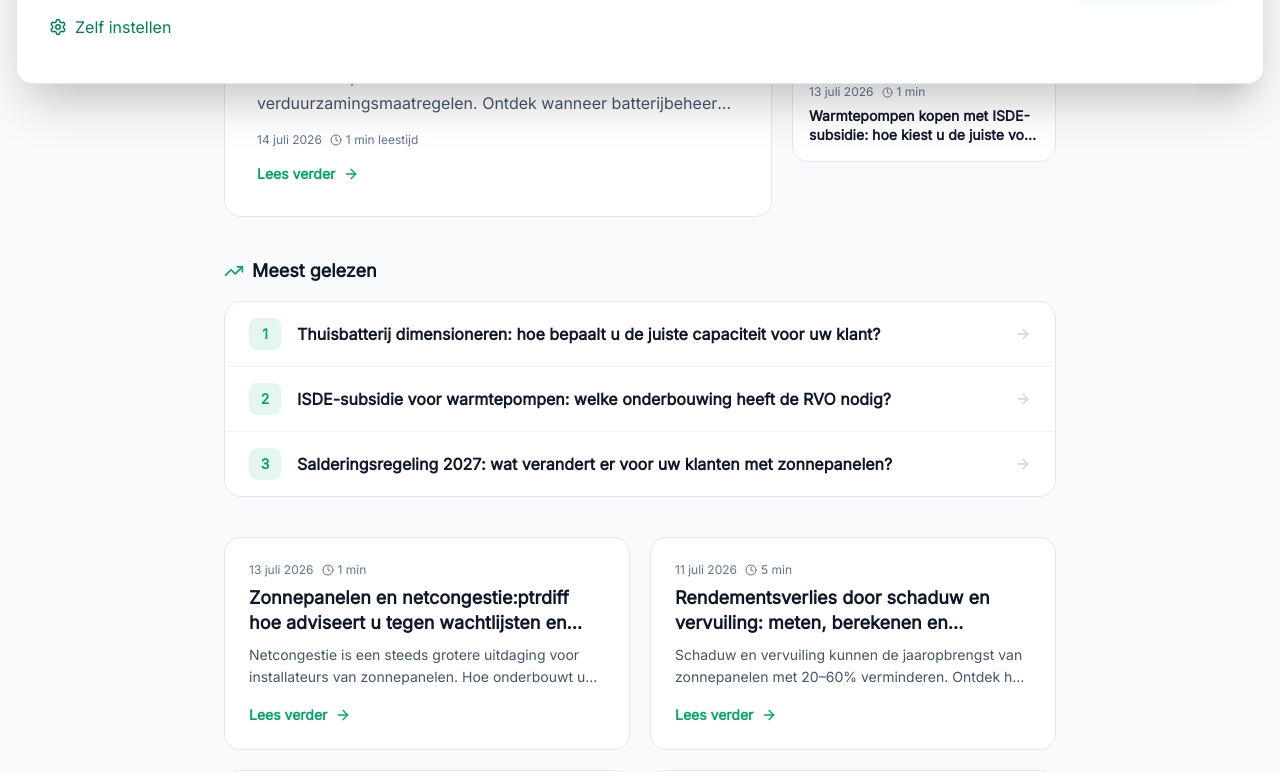
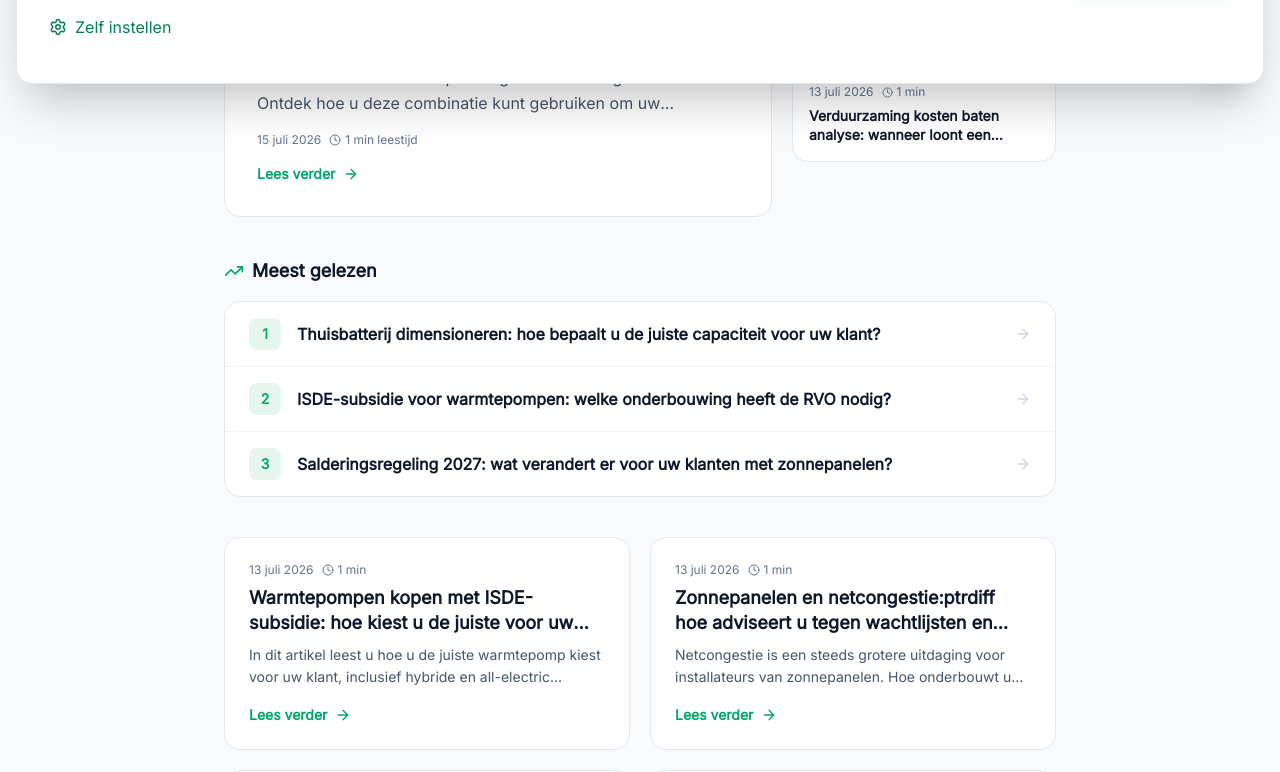
Before and after one commit to EnerCalculatie/website, a React (Vite) app: page /blog in a window 1280 px wide. Shown: the part 700-1472 px from the top of the page. Built offline with nearby package versions, Linux system fonts and the light colour scheme.

Commit message:
feat: kennisbank-artikel toevoegen - zonnepanelen-warmtepomp-combinatie

```diff
--- a/ai-context/content-log.json
+++ b/ai-context/content-log.json
@@ -108,5 +108,15 @@
     "geoScore": 90,
     "status": "generated",
     "publicationStatus": "pending-deploy"
+  },
+  {
+    "date": "2026-07-15",
+    "topic": "Zonnepanelen en warmtepomp: de ideale combinatie voor een optimaal verduurzamingspakket",
+    "slug": "zonnepanelen-warmtepomp-combinatie",
+    "model": "meta-llama/llama-3.3-70b-instruct",
+    "seoScore": 90,
+    "geoScore": 80,
+    "status": "generated",
+    "publicationStatus": "pending-deploy"
   }
 ]
--- a/ai-context/content-plan.json
+++ b/ai-context/content-plan.json
@@ -17,8 +17,11 @@
     "intent": "informatief",
     "priority": 8,
     "slug": "hoe-combineert-u-zonnepanelen-met-een-warmtepomp-voor-een-optimaal-verduurzamingspakket",
-    "status": "planned",
-    "createdAt": "2026-07-14T07:12:51.490Z"
+    "status": "generated",
+    "createdAt": "2026-07-14T07:12:51.490Z",
+    "generatedSlug": "zonnepanelen-warmtepomp-combinatie",
+    "generatedAt": "2026-07-15T06:09:13.118Z",
+    "seoGeoScore": 85
   },
   {
     "title": "Hoe kunnen installateurs hun klanten helpen bij het aanvragen van de ISDE-subsidie voor warmtepompen: een stap-voor-stap gids",
--- a/src/App.tsx
+++ b/src/App.tsx
@@ -86,6 +86,7 @@ const WarmtepompenKopenIsdeSubsidieArticle = lazyRoute('/blog/warmtepompen-kopen
 const ZonnepanelenNetcongestieAdviesArticle = lazyRoute('/blog/zonnepanelen-netcongestie-advies', () => import('./components/blog/ZonnepanelenNetcongestieAdviesArticle').then(m => ({ default: m.ZonnepanelenNetcongestieAdviesArticle })));
 const ThuisbatterijNetaansluitingCapaciteitArticle = lazyRoute('/blog/thuisbatterij-netaansluiting-capaciteit', () => import('./components/blog/ThuisbatterijNetaansluitingCapaciteitArticle').then(m => ({ default: m.ThuisbatterijNetaansluitingCapaciteitArticle })));
 const ThuisbatterijVergelijkingMerkenEnTypenArticle = lazyRoute('/blog/thuisbatterij-vergelijking-merken-en-typen', () => import('./components/blog/ThuisbatterijVergelijkingMerkenEnTypenArticle').then(m => ({ default: m.ThuisbatterijVergelijkingMerkenEnTypenArticle })));
+const ZonnepanelenWarmtepompCombinatieArticle = lazyRoute('/blog/zonnepanelen-warmtepomp-combinatie', () => import('./components/blog/ZonnepanelenWarmtepompCombinatieArticle').then(m => ({ default: m.ZonnepanelenWarmtepompCombinatieArticle })));
 
 // Eén gedeelde module voor de vijf rekentool-landingspagina's; per pad een
 // eigen lazy component die de juiste slug doorgeeft.
@@ -190,6 +191,7 @@ export function AppContent() {
             <Route path="/blog/zonnepanelen-netcongestie-advies" element={<ZonnepanelenNetcongestieAdviesArticle />} />
             <Route path="/blog/thuisbatterij-netaansluiting-capaciteit" element={<ThuisbatterijNetaansluitingCapaciteitArticle />} />
             <Route path="/blog/thuisbatterij-vergelijking-merken-en-typen" element={<ThuisbatterijVergelijkingMerkenEnTypenArticle />} />
+            <Route path="/blog/zonnepanelen-warmtepomp-combinatie" element={<ZonnepanelenWarmtepompCombinatieArticle />} />
             <Route path="/rekentool-zonnepanelen" element={<ZonnepanelenLanding />} />
             <Route path="/rekentool-thuisbatterij" element={<ThuisbatterijLanding />} />
             <Route path="/rekentool-warmtepomp" element={<WarmtepompLanding />} />
--- /dev/null
+++ b/src/components/blog/ZonnepanelenWarmtepompCombinatieArticle.tsx
@@ -0,0 +1,22 @@
+import { SEO } from '../SEO';
+import { BlogPostLayout } from './BlogPostLayout';
+import { blogPosts } from '../../content/blogPosts';
+
+const post = blogPosts.find((p) => p.slug === 'zonnepanelen-warmtepomp-combinatie')!;
+
+export function ZonnepanelenWarmtepompCombinatieArticle() {
+
+  return (
+    <>
+      <SEO
+        title={`${post.title} | EnerCalculatie`}
+        description={post.description}
+        canonical={`https://www.enercalculatie.nl/blog/${post.slug}`}
+      />
+
+      <BlogPostLayout post={post}>
+<p className="text-slate-700 leading-relaxed mb-4">Een combinatie van zonnepanelen en warmtepompen biedt een efficiënte en duurzame oplossing voor uw energiebehoeften. De zonnepanelen genereren elektriciteit uit zonlicht, terwijl de warmtepomp warmte uit de lucht of bodem haalt om uw woning te verwarmen. Deze combinatie kan uw energierekening verlagen en uw ecologische voetafdruk reduceren.</p><h2 className="text-xl md:text-2xl font-bold text-slate-800 mt-8 mb-4">Voordelen van de combinatie</h2><p className="text-slate-700 leading-relaxed mb-4">De combinatie van zonnepanelen en warmtepompen biedt een hogere energie-efficiëntie en een lagere energierekening. Bovendien kunt u gebruik maken van subsidies en premies om de investering te financieren.</p><h2 className="text-xl md:text-2xl font-bold text-slate-800 mt-8 mb-4">Hoe EnerCalculatie hiermee omgaat</h2><p className="text-slate-700 leading-relaxed mb-4">EnerCalculatie biedt een geïntegreerde oplossing voor zonnepanelen en warmtepompen. Onze experten ontwerpen en installeren een systeem dat is afgestemd op uw specifieke energiebehoeften en de omvang van uw woning. Meer informatie over <a href="/rekentool-zonnepanelen" className="text-brand-primary-text font-semibold hover:underline">zonnepanelen</a> en <a href="/rekentool-warmtepomp" className="text-brand-primary-text font-semibold hover:underline">warmtepompen</a> vindt u op onze website.</p>
+      </BlogPostLayout>
+    </>
+  );
+}
--- a/src/content/blogPosts.ts
+++ b/src/content/blogPosts.ts
@@ -523,4 +523,29 @@ export const blogPosts: BlogPostMeta[] = [
       { question: 'Waarom is een onderbouwd advies belangrijk voor mijn klant?', answer: 'Een onderbouwd advies zorgt ervoor dat uw klant de juiste keuze maakt en niet voor verrassingen komt te staan. Het advies moet zijn gebaseerd op de specifieke situatie van de klant en rekening houden met factoren als het verbruik, de opbrengst van de zonnepanelen en de financieringsmogelijkheden.' },
     ],
   },
+  {
+    slug: 'zonnepanelen-warmtepomp-combinatie',
+    readingTimeMinutes: 1,
+    title: 'Zonnepanelen en warmtepomp: de ideale combinatie voor een optimaal verduurzamingspakket',
+    description:
+      'Ontdek hoe u zonnepanelen en warmtepompen combineert voor een efficiënt verduurzamingspakket. Leer over de voordelen en vereisten voor een optimale combinatie.',
+    date: '2026-07-15',
+    excerpt:
+      'Een combinatie van zonnepanelen en warmtepompen biedt een efficiënte en duurzame oplossing voor uw energiebehoeften. Ontdek hoe u deze combinatie kunt gebruiken om uw energierekening te verlagen en uw ecologische voetafdruk te reduceren.',
+    tags: ['Zonnepanelen', 'Warmtepompen', 'Verduurzamingspakket', 'Installatiebranche'],
+    keyPoints: [
+      'Zonnepanelen en warmtepompen kunnen worden gecombineerd voor een efficiënt verduurzamingspakket',
+      'De combinatie biedt een hogere energie-efficiëntie en een lagere energierekening',
+      'Het is belangrijk om de juiste grootte en type warmtepomp te kiezen voor uw zonnepanelen-installatie',
+      'Een professioneel ontwerp en installatie zijn essentieel voor een optimale combinatie',
+    ],
+    category: 'Zonnepanelen',
+    faq: [
+      { question: 'Wat zijn de voordelen van het combineren van zonnepanelen en warmtepompen?', answer: 'De combinatie van zonnepanelen en warmtepompen biedt een hogere energie-efficiëntie, een lagere energierekening en een verminderde ecologische voetafdruk.' },
+      { question: 'Hoe kies ik de juiste warmtepomp voor mijn zonnepanelen-installatie?', answer: 'Het is belangrijk om de juiste grootte en type warmtepomp te kiezen op basis van uw specifieke energiebehoeften en de omvang van uw zonnepanelen-installatie.' },
+      { question: 'Is een professioneel ontwerp en installatie noodzakelijk voor een optimale combinatie?', answer: 'Ja, een professioneel ontwerp en installatie zijn essentieel om ervoor te zorgen dat de combinatie van zonnepanelen en warmtepompen optimaal functioneert en uw energierekening verlaagt.' },
+      { question: 'Kan ik de combinatie van zonnepanelen en warmtepompen ook gebruiken voor mijn bedrijf?', answer: 'Ja, de combinatie van zonnepanelen en warmtepompen kan ook voor bedrijven worden gebruikt om de energierekening te verlagen en de ecologische voetafdruk te reduceren.' },
+      { question: 'Wat is de terugverdientijd van de combinatie van zonnepanelen en warmtepompen?', answer: 'De terugverdientijd van de combinatie van zonnepanelen en warmtepompen kan variëren afhankelijk van verschillende factoren, zoals de grootte van de installatie, de energieprijs en de subsidiemogelijkheden.' },
+    ],
+  },
 ];
```
